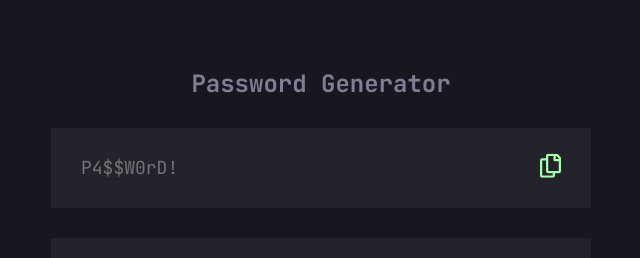
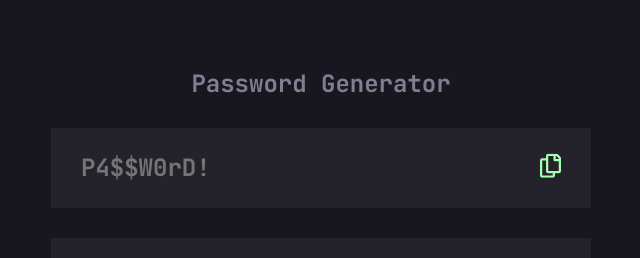
Before and after one commit to ClaytonDewey/react-password-generator, a React (Create React App) app: page / in a window 1280 px wide. Shown: the top 258 px of the page, without its empty margins (319-959 px from the left). Built offline with nearby package versions, Linux system fonts and the light colour scheme.

Commit message:
Updated password textbox

```diff
--- a/src/sass/components/_box.scss
+++ b/src/sass/components/_box.scss
@@ -8,6 +8,7 @@
   }
 
   &__password {
+    padding: 0;
     display: flex;
     align-items: center;
     justify-content: space-between;
@@ -16,10 +17,14 @@
     position: relative;
 
     input {
+      padding: 3rem;
       width: 100%;
       height: 8rem;
       border: none;
       background-color: transparent;
+      color: $clr-font-dark;
+      font-weight: $fw-700;
+      font-size: $fs-200;
     }
 
     button {
```
